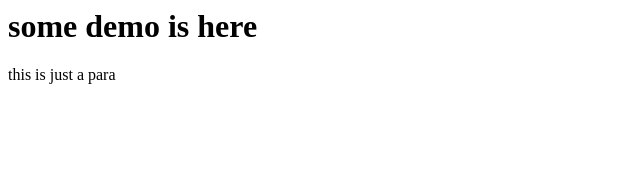
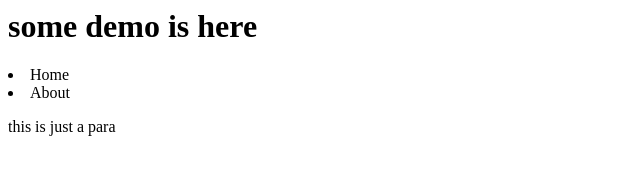
Before and after one commit to SaiArun08009/M27b, a plain HTML site: page index.html in a window 1280 px wide. Shown: the whole page, without its empty margins (0-640 px from the left). Drawn offline with Linux system fonts and the light colour scheme.

Commit message:
index ul:li added

```diff
--- a/index.html
+++ b/index.html
@@ -1,6 +1,10 @@
 <html>
     <body>
         <h1>some demo is here</h1>
+        <u1>
+            <li>Home</li>
+            <li>About</li>
+        </u1>
         <p> this is just a para</p>
     </body>
 </html>
```
